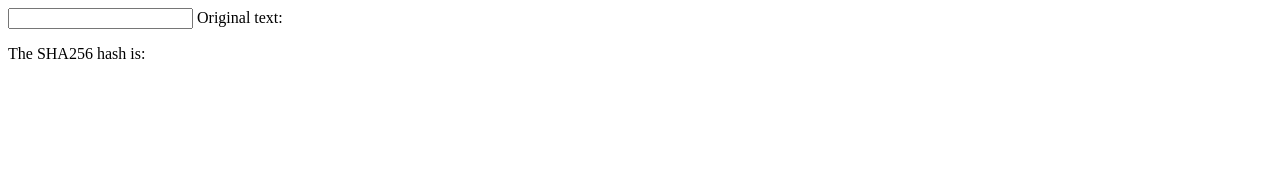
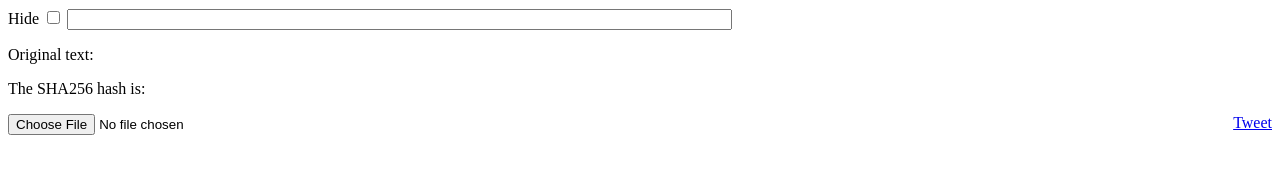
Before and after one commit to kylelk/html-examples, a plain HTML site: page sha256.html in a window 1280 px wide. Drawn offline with Linux system fonts and the light colour scheme.

Commit message:
Update sha256.html

```diff
--- a/sha256.html
+++ b/sha256.html
@@ -1,13 +1,48 @@
 <!DOCTYPE html>
+<title>Real Time sha256 encoder</title>
 <html>
 <body>
-	<input id="edValue" type="text" onKeyPress="edValueKeyPress() "onKeyUp="edValueKeyPress()">
-	<span id="string">Original text: </span>
+    <style>
+		p.chkbox {text-align:left;}
+    </style>
+    <label class="chkbox">Hide</label>
+	<input
+		name="show password"
+		type="checkbox"
+		onclick="toggleType();"
+		onclick="repeat();"/>
+	<input
+		size="80"
+		input type="text"
+		rows="7"
+		id="edValue"
+		type="text"
+		onKeyPress="edValueKeyPress()
+		"onKeyUp="edValueKeyPress()">
+	<p id="string">Original text: </p>
 	<p id="lblValue">The SHA256 hash is:  </p>
 
-<script type="text/javascript" src="javascripts/sha256.js">
+<script type="text/javascript" src="sha256.js">
 </script>
+<body>
+    <input id="browseOpen" type="file"/>
 
+    <script type="text/javascript">
+        var fileInput = document.getElementById("browseOpen");
+        fileInput.onchange = function () {
+            var fr = new FileReader();
+            fr.onloadend = function () {
+                var result = this.result;
+                //alert(sha256_digest(result));
+                var TheText = document.getElementById("string");
+				TheText.innerText = "File Contents: "+result;
+                var lblValue = document.getElementById("lblValue");
+				lblValue.innerText = "The SHA256 hash is: "+sha256_digest(result);
+            };
+            fr.readAsBinaryString(this.files[0]);
+        };
+    </script>
+</body>
 <script type="text/javascript">
 	function edValueKeyPress()
 	{
@@ -20,16 +55,47 @@
 		var TheText = document.getElementById("string");
 		TheText.innerText = "Original text: "+s;
 
+	}
 
-        //var s = $("#edValue").val();
-        //$("#lblValue").text(s);
+	function toggleType() {
+		var obj = document.getElementById('edValue');
+		if (obj.type == 'password') {
+			obj.type = 'text';
+		} else {
+			obj.type = 'password';
+			document.getElementById('string').style.visibility="hidden";
 		}
-// <!--
-//   document.write(sha256_digest("any message"));
-// //-->
+	}
 
 
 </script>
+</script>
+<div style="float: right;">
+	 <a
+		href="https://twitter.com/share"
+		class="twitter-share-button"
+		data-url="http://kylelk.github.io/html-examples/sha256.html"
+		data-text="Real Time sha256 encoder"
+		data-via="kerseykyle"
+		data-related="kerseykyle"
+		data-hashtags="sha256">Tweet</a>
+	<!--
+<style>
+			p.twitter-share-button {text-align:right;}
+	 </style>
+ -->
+	<script>
+		!function(d,s,id){
+			var js,fjs=d.getElementsByTagName(s)[0],p=/^http:/.test(d.location)?'http':'https';
+			if(!d.getElementById(id)){
+				js=d.createElement(s);
+				js.id=id;js.src=p+'://platform.twitter.com/widgets.js';
+				fjs.parentNode.insertBefore(js,fjs);
+			}
+		}
+		(document, 'script', 'twitter-wjs');
+	</script>
+</div>
 
 </body>
 </html>
```
Lines whose indentation alone changed are shown as unchanged.
